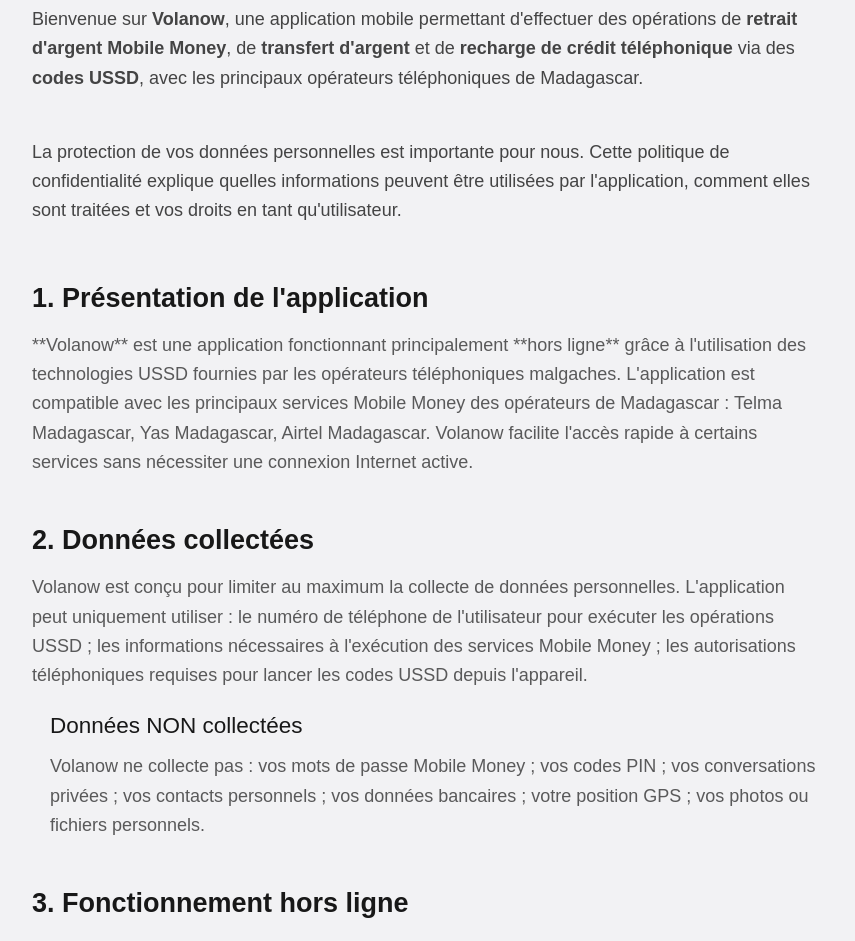
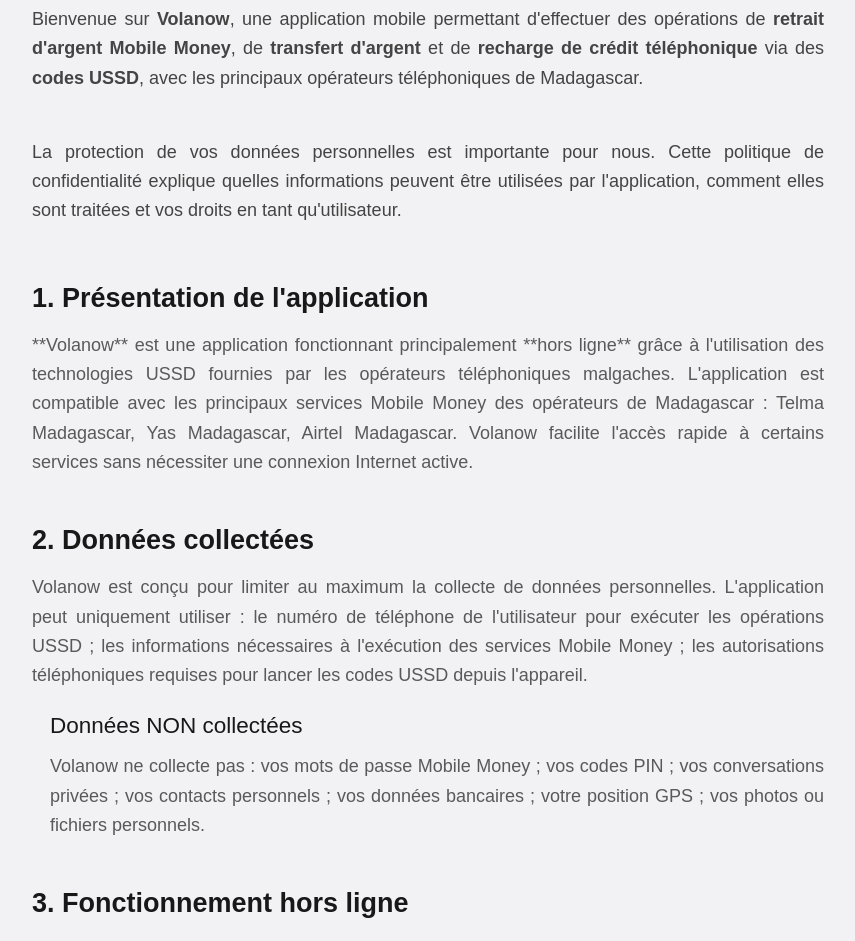
Before and after one commit to 2404mika/Website-VolaNow, a Next.js app: page /privacy in a window 1280 px wide. Shown: the part 320-1261 px from the top of the page, without its empty margins (212-1067 px from the left). Built offline with nearby package versions, Linux system fonts and the light colour scheme; a web font is replaced by a local one.

Commit message:
confidentiality and privaty changed in text-justify

```diff
--- a/src/app/conditions/page.tsx
+++ b/src/app/conditions/page.tsx
@@ -77,13 +77,13 @@
           <p className="text-gray-500 mb-10">
             <strong>Dernière mise à jour :</strong> 22 Mai 2026
           </p>
-          <p className="text-[#181818]/80 mb-10 leading-relaxed">
+          <p className="text-[#181818]/80 mb-10 leading-relaxed text-justify">
             Bienvenue sur <strong>Volanow</strong>, une application mobile permettant
             d&apos;effectuer des opérations de retrait d&apos;argent, de transfert Mobile
             Money et de recharge de crédit téléphonique via des codes USSD avec les
             opérateurs téléphoniques de Madagascar.
           </p>
-          <p className="text-[#181818]/80 mb-12 leading-relaxed">
+          <p className="text-[#181818]/80 mb-12 leading-relaxed text-justify">
             En utilisant l&apos;application Volanow, vous acceptez pleinement les
             présentes Conditions d&apos;Utilisation. Si vous n&apos;acceptez pas ces
             conditions, veuillez ne pas utiliser l&apos;application.
@@ -95,7 +95,7 @@
                 <h2 className="text-xl font-semibold text-[#181818] mb-3">
                   {section.title}
                 </h2>
-                <p className="text-[#181818]/70 leading-relaxed">{section.content}</p>
+                <p className="text-[#181818]/70 leading-relaxed text-justify">{section.content}</p>
               </section>
             ))}
           </div>
--- a/src/app/privacy/page.tsx
+++ b/src/app/privacy/page.tsx
@@ -74,13 +74,13 @@
           <p className="text-gray-500 mb-10">
             <strong>Dernière mise à jour :</strong> 22 Mai 2026
           </p>
-          <p className="text-[#181818]/80 mb-10 leading-relaxed">
+          <p className="text-[#181818]/80 mb-10 leading-relaxed text-justify">
             Bienvenue sur <strong>Volanow</strong>, une application mobile permettant
             d&apos;effectuer des opérations de <strong>retrait d&apos;argent Mobile Money</strong>, de{" "}
             <strong>transfert d&apos;argent</strong> et de <strong>recharge de crédit téléphonique</strong> via
             des <strong>codes USSD</strong>, avec les principaux opérateurs téléphoniques de Madagascar.
           </p>
-          <p className="text-[#181818]/80 mb-12 leading-relaxed">
+          <p className="text-[#181818]/80 mb-12 leading-relaxed text-justify">
             La protection de vos données personnelles est importante pour nous. Cette
             politique de confidentialité explique quelles informations peuvent être
             utilisées par l&apos;application, comment elles sont traitées et vos droits en
@@ -93,13 +93,13 @@
                 <h2 className="text-xl font-semibold text-[#181818] mb-3">
                   {section.title}
                 </h2>
-                <p className="text-[#181818]/70 leading-relaxed">{section.content}</p>
+                <p className="text-[#181818]/70 leading-relaxed text-justify">{section.content}</p>
                 {section.subsections?.map((sub) => (
                   <div key={sub.subtitle} className="mt-4 ml-4">
                     <h3 className="text-lg font-medium text-[#181818] mb-2">
                       {sub.subtitle}
                     </h3>
-                    <p className="text-[#181818]/70 leading-relaxed">{sub.content}</p>
+                    <p className="text-[#181818]/70 leading-relaxed text-justify">{sub.content}</p>
                   </div>
                 ))}
               </section>
```
